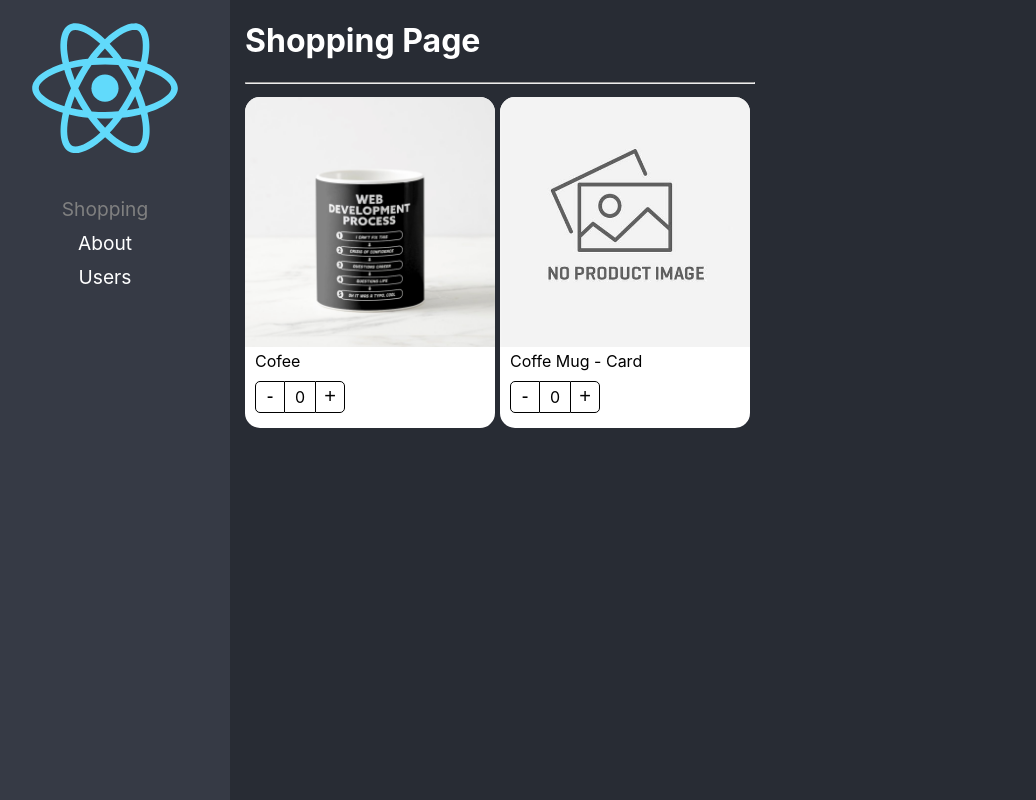
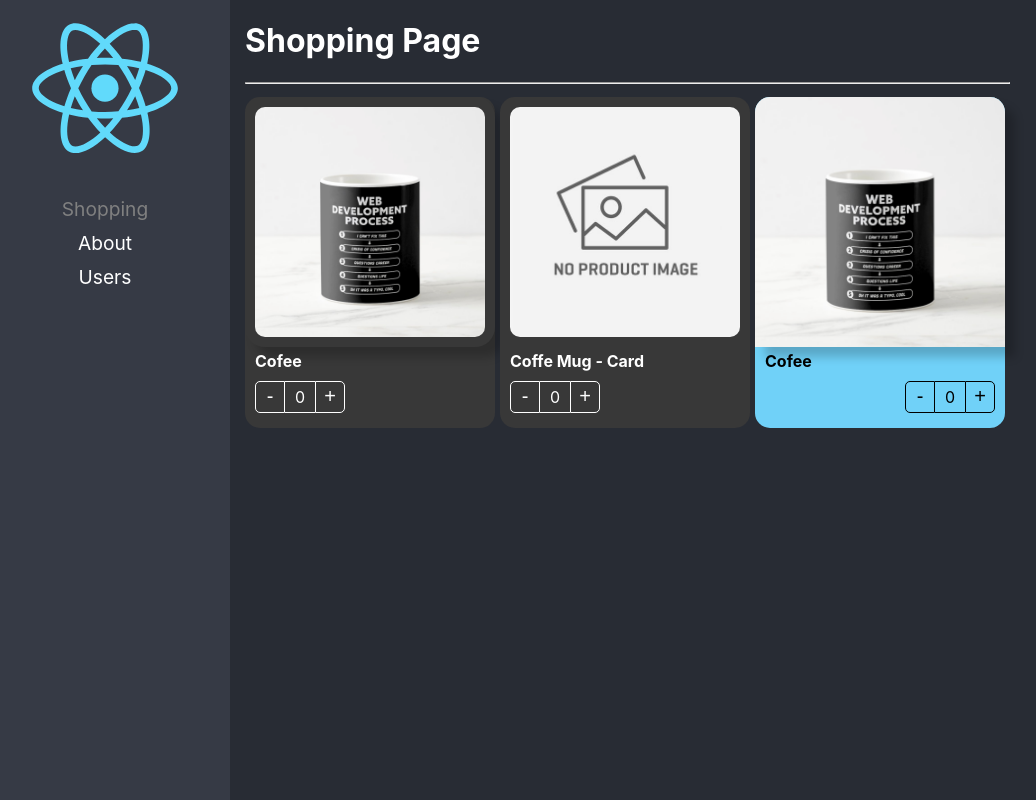
Before and after one commit to alvaroawakee111/react-pro, a React (Create React App) app: page /home in a window 1280 px wide. Shown: the whole page, without its empty margins (20-1056 px from the left). Built offline with nearby package versions, Linux system fonts and the light colour scheme.

Commit message:
component extend styles

```diff
--- a/src/02-component-patterns/components/ProductButtons.tsx
+++ b/src/02-component-patterns/components/ProductButtons.tsx
@@ -1,4 +1,4 @@
-import { useContext } from "react";
+import React, { useContext } from "react";
 import { ProductContext } from "./ProductCard";
 import styles from "../styles/styles.module.css";
 
@@ -6,10 +6,14 @@ import styles from "../styles/styles.module.css";
 //   increaseBy,
 //   counter,
 // }: ProductButtonsProps) => { // Despues de agregar el context ya no necesita parametros
-export const ProductButtons = () => {
+export interface Props {
+  className?: string;
+  style?: React.CSSProperties;
+}
+export const ProductButtons = ({ className, style }: Props) => {
   const { increaseBy, counter } = useContext(ProductContext);
   return (
-    <div className={styles.buttonsContainer}>
+    <div className={`${styles.buttonsContainer} ${className}`} style={style}>
       <button className={styles.buttonMinus} onClick={() => increaseBy(-1)}>
         {" "}
         -{" "}
--- a/src/02-component-patterns/components/ProductCard.tsx
+++ b/src/02-component-patterns/components/ProductCard.tsx
@@ -9,12 +9,17 @@ import {
 export const ProductContext = createContext({} as ProductContextProps);
 const { Provider } = ProductContext;
 
-export const ProductCard = ({ product, children }: ProductCardProps) => {
+export const ProductCard = ({
+  product,
+  children,
+  className,
+  style,
+}: ProductCardProps) => {
   const { counter, increaseBy } = useProduct();
 
   return (
     <Provider value={{ counter, increaseBy, product }}>
-      <div className={styles.productCard}>
+      <div className={`${styles.productCard} ${className}`} style={style}>
         {children}
         {/* <ProductImage img={product.img} />
       <ProductTitle title={product.title} />
--- a/src/02-component-patterns/components/ProductImage.tsx
+++ b/src/02-component-patterns/components/ProductImage.tsx
@@ -3,7 +3,13 @@ import { ProductContext } from "./ProductCard";
 import noImage from "../assets/no-image.jpg";
 import styles from "../styles/styles.module.css";
 
-export const ProductImage = ({ img = "" }) => {
+export interface Props {
+  img?: string;
+  className?: string;
+  style?: React.CSSProperties;
+}
+
+export const ProductImage = ({ img = "", className, style }: Props) => {
   const { product } = useContext(ProductContext);
   let imgToShow: string;
 
@@ -13,7 +19,8 @@ export const ProductImage = ({ img = "" }) => {
 
   return (
     <img
-      className={styles.productImg}
+      className={`${styles.productImg} ${className}`}
+      style={style}
       src={img ? img : noImage}
       alt="Product"
     />
--- a/src/02-component-patterns/components/ProductTitle.tsx
+++ b/src/02-component-patterns/components/ProductTitle.tsx
@@ -2,10 +2,18 @@ import { useContext } from "react";
 import { ProductContext } from "./ProductCard";
 import styles from "../styles/styles.module.css";
 
-export const ProductTitle = ({ title }: { title?: string }) => {
+export interface Props {
+  className?: string;
+  title?: string;
+  style?: React.CSSProperties;
+}
+
+//Si tiene mas de 2 propiedades es mejor la interface
+// export const ProductTitle = ({title,className}:{title?: string;className?: string;}) => {
+export const ProductTitle = ({ title, className, style }: Props) => {
   const { product } = useContext(ProductContext);
   return (
-    <span className={styles.productDescription}>
+    <span className={`${styles.productDescription} ${className}`} style={style}>
       {title ? title : product.title}
     </span>
   );
--- a/src/02-component-patterns/pages/ShoppingPage.tsx
+++ b/src/02-component-patterns/pages/ShoppingPage.tsx
@@ -1,5 +1,6 @@
 import { ProductButtons } from "../components/ProductButtons";
 import { ProductCard, ProductImage, ProductTitle } from "../components";
+import "../styles/custom-styles.css";
 
 const product = {
   id: "1",
@@ -31,16 +32,29 @@ export const ShoppingPage = () => {
           />
         </ProductCard> */}
 
-        <ProductCard product={product}>
-          <ProductImage img={product.img} />
-          <ProductTitle title={"Cofee"} />
-          <ProductButtons />
+        <ProductCard product={product} className="bg-dark text-white">
+          <ProductImage
+            img={product.img}
+            className="custom-image"
+            style={{ boxShadow: "10px 10px 10px rgba(0,0,0,0.2" }}
+          />
+          <ProductTitle title={"Cofee"} className="text-bold" />
+          <ProductButtons className="custom-buttons" />
         </ProductCard>
 
-        <ProductCard product={product}>
-          <ProductCard.Image />
-          <ProductCard.Title />
-          <ProductCard.Buttons />
+        <ProductCard product={product} className="bg-dark text-white">
+          <ProductCard.Image className="custom-image" />
+          <ProductCard.Title className="text-bold" />
+          <ProductCard.Buttons className="custom-buttons" />
+        </ProductCard>
+
+        <ProductCard product={product} style={{ backgroundColor: "#70D1F8" }}>
+          <ProductImage
+            img={product.img}
+            style={{ boxShadow: "10px 10px 10px rgba(0,0,0,0.2" }}
+          />
+          <ProductTitle title={"Cofee"} style={{ fontWeight: "bold" }} />
+          <ProductButtons style={{ display: "flex", justifyContent: "end" }} />
         </ProductCard>
       </div>
     </div>
--- /dev/null
+++ b/src/02-component-patterns/styles/custom-styles.css
@@ -0,0 +1,22 @@
+.bg-dark{
+    background-color: rgb(56,56,56);
+}
+
+.text-white{
+    color: white;
+}
+
+.text-bold{
+   font-weight: bold;
+}
+
+.custom-image{
+    padding: 10px;
+    border-radius: 20px;
+    width: calc(100% - 20px);
+}
+
+.custom-buttons button, .custom-buttons div {
+    color: white;
+    border-color: white;
+}
```
Also changed, not shown: src/02-component-patterns/interfaces/pinterfaces.ts (+8 -3 lines).
